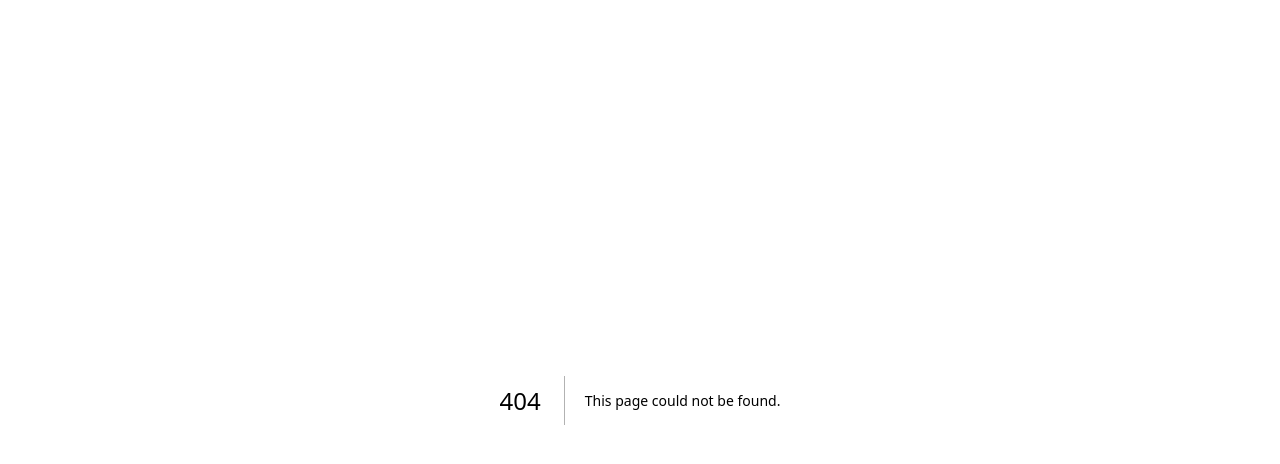
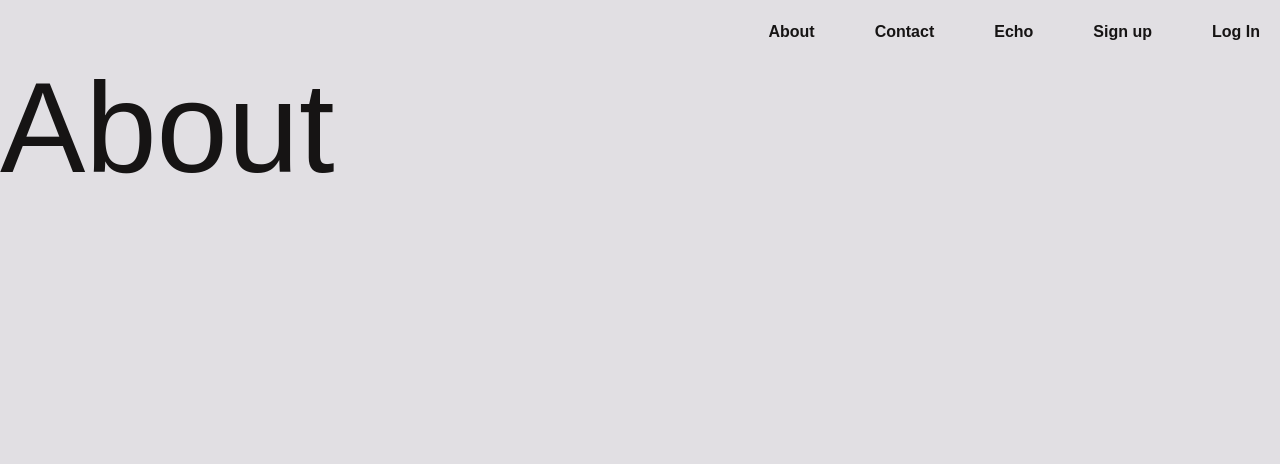
Before and after one commit to sp0603/blog-website, a Next.js app in the folder blogging-website/: page /about in a window 1280 px wide. Before the commit this address had no page. Shown: the top 464 px of the page. Built offline with nearby package versions, Linux system fonts and the light colour scheme.

Commit message:
Setting foundation for home nav links

```diff
--- /dev/null
+++ b/blogging-website/app/about/page.js
@@ -0,0 +1,10 @@
+import NavBar from "@/components/navBar";
+
+export default function AboutPage() {
+    return (
+        <div>
+            <NavBar />
+            <h1 className="text-9xl"> About </h1>
+        </div>
+    );
+}
--- /dev/null
+++ b/blogging-website/app/contact/page.js
@@ -0,0 +1,10 @@
+import NavBar from "@/components/navBar";
+
+export default function ContactPage() {
+    return (
+        <div>
+            <NavBar />
+            <h1 className="text-9xl"> Contact </h1>
+        </div>
+    );
+}
--- /dev/null
+++ b/blogging-website/app/login/page.js
@@ -0,0 +1,10 @@
+import NavBar from "@/components/navBar";
+
+export default function login(){
+    return(
+        <div>
+            <NavBar />
+            <h1 className="text-9xl"> Log In</h1>
+        </div>
+    );
+}
--- a/blogging-website/app/page.js
+++ b/blogging-website/app/page.js
@@ -6,11 +6,22 @@ export default function Home() {
       <div className="grid grid-cols-2 mt-30">
         <div className="">
           <h1 className="text-pink-600 text-9xl ml-50 p-2 pt-60 font-bold"> Echo </h1>
-          <h2 className="text-white text-3xl ml-50 p-2"> Where you can call and someone will answer.</h2>
-          <h3 className="text-white text-xl ml-50 p-2"> Here, you can share articles, stories, and connect to people who share your interests</h3>
+          <h2 className="text-black text-3xl ml-50 p-2 dark:hidden"> Where you can call and someone will answer.</h2>
+          <h2 className="text-white text-3xl ml-50 p-2 hidden dark:block"> Where you can call and someone will answer.</h2>
+          <h3 className="text-black text-xl ml-50 p-2 dark:hidden"> Here, you can share articles, stories, and connect to people who share your interests</h3>
+          <h3 className="text-white text-xl ml-50 p-2 hidden dark:block"> Here, you can share articles, stories, and connect to people who share your interests</h3>
         </div>
         <div className="">
-          <img src="/signal-signal-tower-svgrepo-com.svg" alt="Signal tower" className="w-80 pt-50 ml-50" />
+          <img
+            src="/signal-signal-tower-svgrepo-com-2.svg"
+            alt="Signal tower light"
+            className="w-80 pt-50 ml-50 block dark:hidden"
+          />
+          <img
+            src="/signal-signal-tower-svgrepo-com.svg"
+            alt="Signal tower dark"
+            className="w-80 pt-50 ml-50 hidden dark:block"
+          />
         </div>
 
       </div>
--- /dev/null
+++ b/blogging-website/app/signup/page.js
@@ -0,0 +1,10 @@
+import NavBar from "@/components/navBar";
+
+export default function (){
+    return(
+        <div>
+            < NavBar />
+            <h1 className="text-9xl"> Sign up</h1>
+        </div>
+    );
+}
--- a/blogging-website/components/navBar.js
+++ b/blogging-website/components/navBar.js
@@ -1,12 +1,13 @@
-export default function NavBar(){
-    return(
+import Link from "next/link";
+export default function NavBar() {
+    return (
         <nav className="inline">
             <ul className="flex justify-end text-right space-x-15 text-l font-bold m-5 bg">
-                <li> About </li>
-                <li> Contact</li>
-                <li> Name</li>
-                <li> Sign up </li>
-                <li> Log In </li>
+                <li><Link href="/about">About</Link></li>
+                <li><Link href="/contact">Contact</Link></li>
+                <li><Link href="/"> Echo</Link></li>
+                <li><Link href="/signup">Sign up</Link></li>
+                <li><Link href="/login"> Log In</Link></li>
             </ul>
         </nav>
     );
```
Also changed, not shown: blogging-website/public/signal-signal-tower-svgrepo-com-2.svg (added), 1 other file (tests, documents, lock files or other folders).
